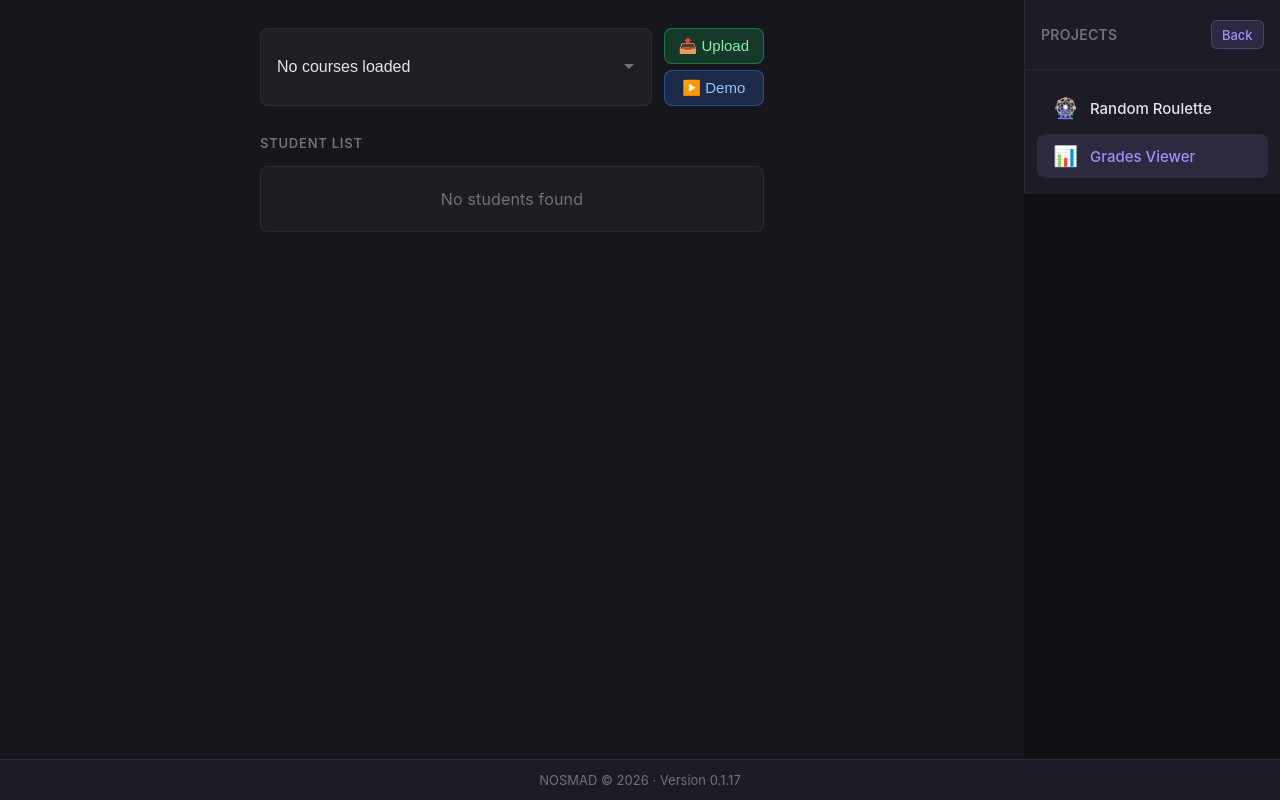
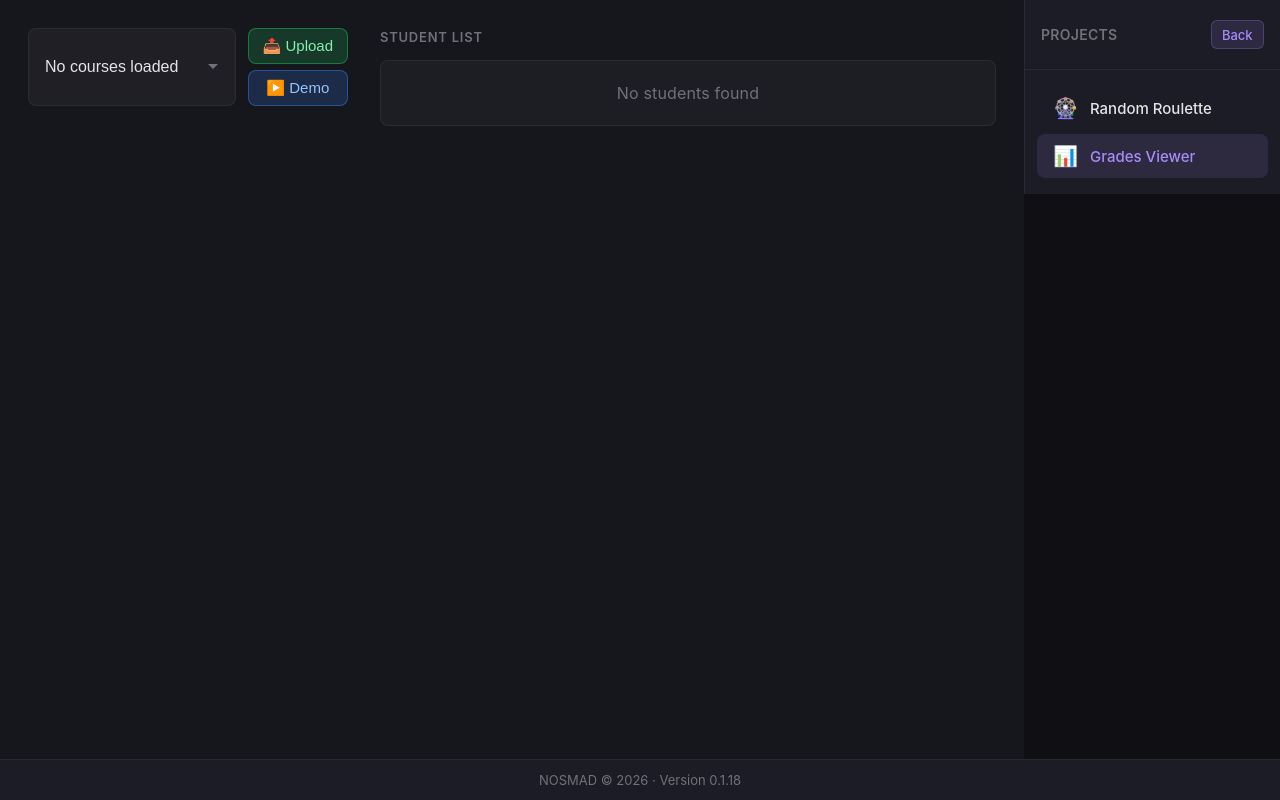
Before and after one commit to Richardson94/NOSMAD-app, an Angular app: page /grades-viewer in a window 1280 px wide. Built offline with nearby package versions, Linux system fonts and the light colour scheme.

Commit message:
feat(grade-viewer): responsive page added

```diff
--- a/src/app/components/footer/footer.component.ts
+++ b/src/app/components/footer/footer.component.ts
@@ -14,7 +14,7 @@ export class FooterComponent {
   private readonly _deploy:number;
   private readonly _features:number;
   constructor() {
-    this._deploy = 17;
+    this._deploy = 18;
     this._features = 1
     this.version = `0.${this._features}.${this._deploy}`;
   }
--- a/src/app/projects/grades-viewer/grades-viewer.component.scss
+++ b/src/app/projects/grades-viewer/grades-viewer.component.scss
@@ -281,11 +281,36 @@ $gv-bg: var(--dashboard-content-bg, #16161d);
 @media (min-width: 600px) {
   .gv {
     padding: 1.75rem;
-    max-width: 560px;
+    max-width: 720px;
     margin: 0 auto;
   }
 
   .gv__student-list {
-    max-height: 58vh;
+    grid-template-columns: repeat(3, 1fr);
+    max-height: 60vh;
   }
 }
+
+/* Desktop */
+@media (min-width: 1024px) {
+  .gv {
+    max-width: 1040px;
+    display: grid;
+    grid-template-columns: minmax(0, 320px) minmax(0, 1fr);
+    gap: 2rem;
+    align-items: flex-start;
+  }
+
+  .gv__section:first-of-type {
+    margin-bottom: 0;
+  }
+
+  .gv__section + .gv__section {
+    margin-bottom: 0;
+  }
+
+  .gv__student-list {
+    grid-template-columns: repeat(3, minmax(0, 1fr));
+    max-height: 70vh;
+  }
+}
--- a/src/app/projects/grades-viewer/student-detail/student-detail.component.scss
+++ b/src/app/projects/grades-viewer/student-detail/student-detail.component.scss
@@ -349,3 +349,26 @@ $bg: var(--dashboard-content-bg, #16161d);
 .sd__modal-body { padding: 1rem; overflow-y: auto; }
 
 .sd__modal-text { margin: 0; font-size: 1rem; line-height: 1.6; white-space: pre-wrap; }
+
+/* Desktop layout */
+@media (min-width: 1024px) {
+  .sd {
+    padding: 2rem 2.5rem 2.5rem;
+  }
+
+  .sd__main {
+    max-width: 960px;
+  }
+
+  .sd__tab-panel {
+    padding: 1.5rem 1.75rem;
+  }
+
+  .sd__grade-tables {
+    grid-template-columns: repeat(3, minmax(0, 1fr));
+  }
+
+  .sd__final-grade {
+    margin-top: 0.5rem;
+  }
+}
```
